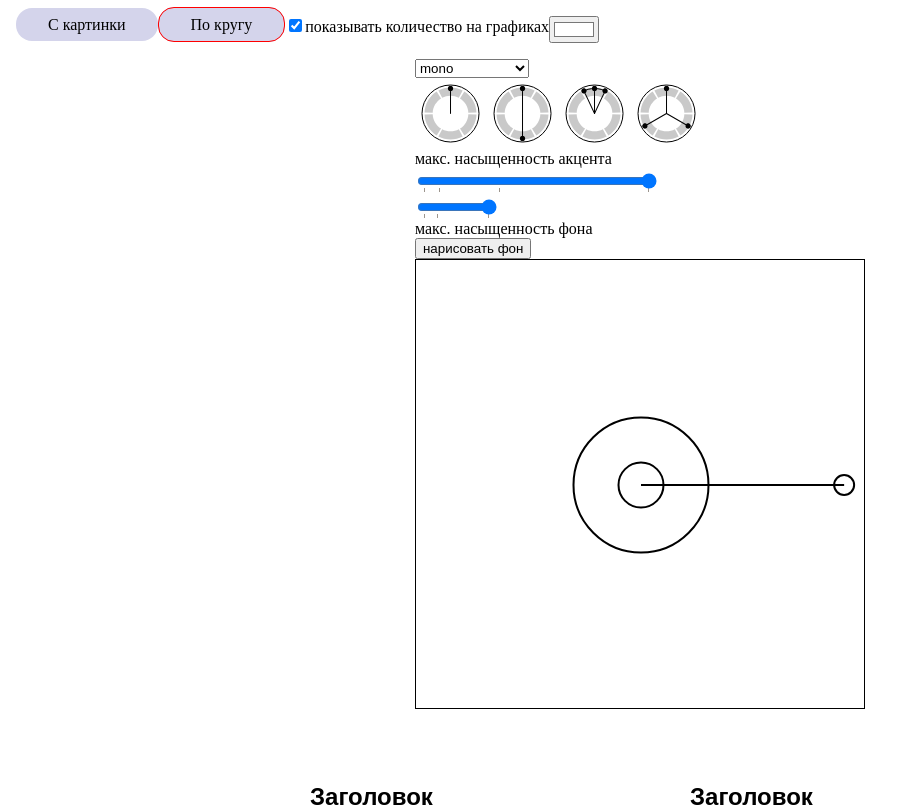
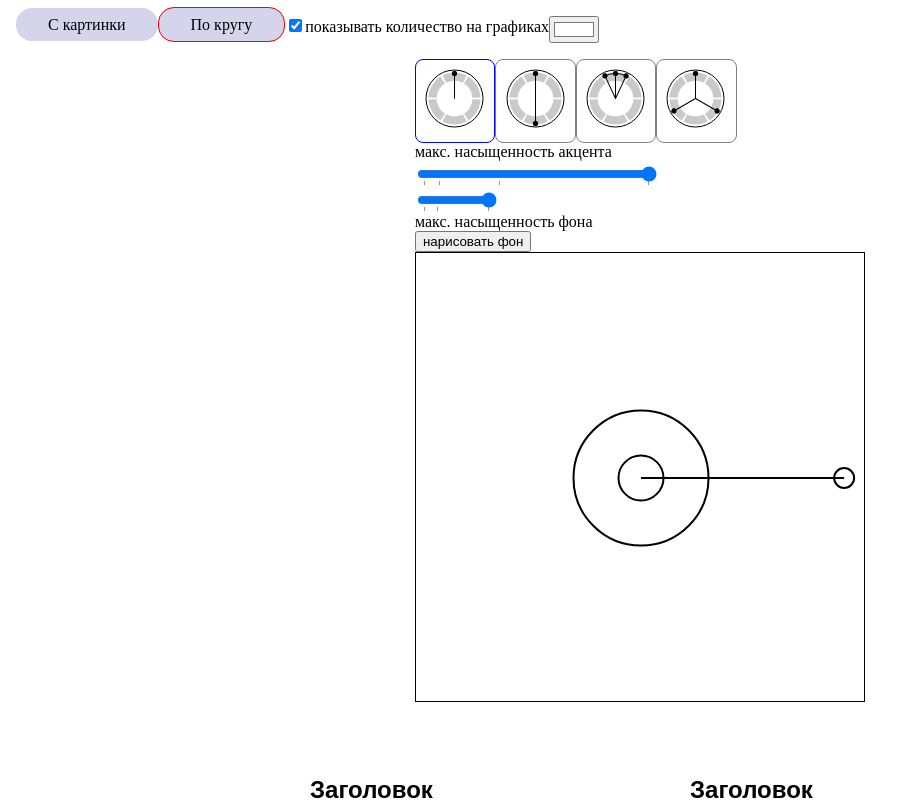
Before and after one commit to Milena42/colorGenerator, a Vue app: page /wheel in a window 1280 px wide. Shown: the top 807 px of the page, without its empty margins (0-912 px from the left). Built offline with nearby package versions, Linux system fonts and the light colour scheme.

Commit message:
feat: заменит select на кнопки с иконками

```diff
--- a/src/GeneratorFromWheel.vue
+++ b/src/GeneratorFromWheel.vue
@@ -15,10 +15,9 @@ import {
     Color,
     accentColorRoles,
     bgColorRoles,
-    schemeTypes,
+    schemeType,
     type MockupColors,
     type Theme,
-    type schemeType,
 } from './myTypes';
 import { darkTheme, lightTheme, maxCAccent, maxCBg } from './themes';
 
@@ -27,20 +26,20 @@ const generatedMap: Ref<Map<string, Color>> = ref<Map<string, Color>>(new Map<st
 type HFromL = (l: number) => number;
 const schemeRulesFromInputs = new Map<schemeType, HFromL>([
     [
-        'mono',
+        schemeType.mono,
         (l) => {
             return inputAccent.h;
         },
     ],
     [
-        'complementary',
+        schemeType.complementary,
         (l) => {
             if (35 <= l && l <= 80) return inputAccent.h;
             return inputBg.h;
         },
     ],
     [
-        'analog',
+        schemeType.analog,
         (l) => {
             return (
                 ((2 * hMinus(inputSecondary.h, inputAccent.h) * (l - 50)) / 100 +
@@ -51,7 +50,7 @@ const schemeRulesFromInputs = new Map<schemeType, HFromL>([
         },
     ],
     [
-        'triad',
+        schemeType.triad,
         (l) => {
             if (l < 35) return inputBg.h;
             if (l <= 80) return inputAccent.h;
@@ -73,7 +72,7 @@ const inputAccent = reactive(new Color(50, { c: R_SPECTRAL_CIRCLE, h: 0 }));
 const inputSecondary = reactive(new Color(50, { c: R_SPECTRAL_CIRCLE, h: 0 }));
 const inputBg = reactive(new Color(50, { c: R_SPECTRAL_CIRCLE, h: 0 }));
 
-const typeOfScheme = ref<schemeType>(schemeTypes[0]);
+const typeOfScheme = ref<schemeType>(schemeType.mono);
 
 const inputCBg = ref<number>(maxCBg);
 const inputCAccent = ref<number>(maxCAccent);
@@ -155,6 +154,8 @@ function changeTypeOfScheme() {
     secondaryCircle.calculateCoords();
     generate();
 }
+
+watch(typeOfScheme, changeTypeOfScheme);
 
 const svgSquareWidth = 450;
 
@@ -290,14 +291,35 @@ const show3Circles = computed(() => {
 <template>
     <div class="generator-wheel">
         <div>
-            <select v-model="typeOfScheme" @change="changeTypeOfScheme">
-                <option v-for="t in schemeTypes" :value="t">{{ t }}</option>
-            </select>
             <div class="row">
-                <IconMono />
-                <IconComplementary />
-                <IconAnalog />
-                <IconTriad />
+                <div
+                    class="harmony-type-button"
+                    :class="{ active: typeOfScheme == schemeType.mono }"
+                    @click="typeOfScheme = schemeType.mono"
+                >
+                    <IconMono />
+                </div>
+                <div
+                    class="harmony-type-button"
+                    :class="{ active: typeOfScheme == schemeType.complementary }"
+                    @click="typeOfScheme = schemeType.complementary"
+                >
+                    <IconComplementary />
+                </div>
+                <div
+                    class="harmony-type-button"
+                    :class="{ active: typeOfScheme == schemeType.analog }"
+                    @click="typeOfScheme = schemeType.analog"
+                >
+                    <IconAnalog />
+                </div>
+                <div
+                    class="harmony-type-button"
+                    :class="{ active: typeOfScheme == schemeType.triad }"
+                    @click="typeOfScheme = schemeType.triad"
+                >
+                    <IconTriad />
+                </div>
             </div>
             <div class="col">
                 <label>макс. насыщенность акцента</label>
@@ -401,4 +423,13 @@ const show3Circles = computed(() => {
     align-items: center;
     justify-content: space-evenly;
 }
+
+.harmony-type-button {
+    border: 1px solid gray;
+    padding: 0.2rem;
+    border-radius: 0.5rem;
+}
+.harmony-type-button.active {
+    border-color: blue;
+}
 </style>
--- a/src/myTypes.ts
+++ b/src/myTypes.ts
@@ -114,5 +114,9 @@ export interface ColorRule {
 
 export type Theme = Record<ColorRole, ColorRule>;
 
-export const schemeTypes = ['mono', 'complementary', 'analog', 'triad'];
-export type schemeType = (typeof schemeTypes)[number];
+export enum schemeType {
+    mono = 'mono',
+    complementary = 'complementary',
+    analog = 'analog',
+    triad = 'triad',
+}
```
